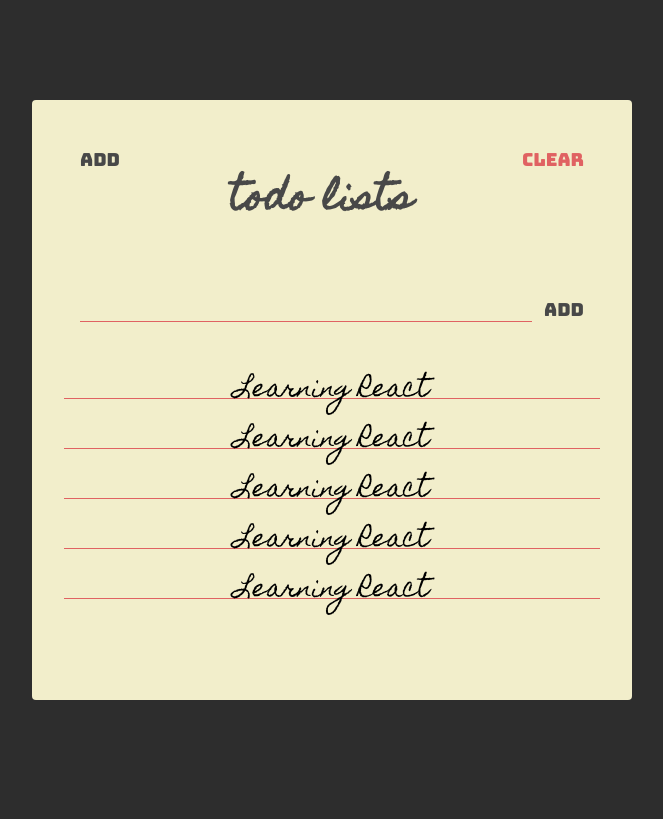
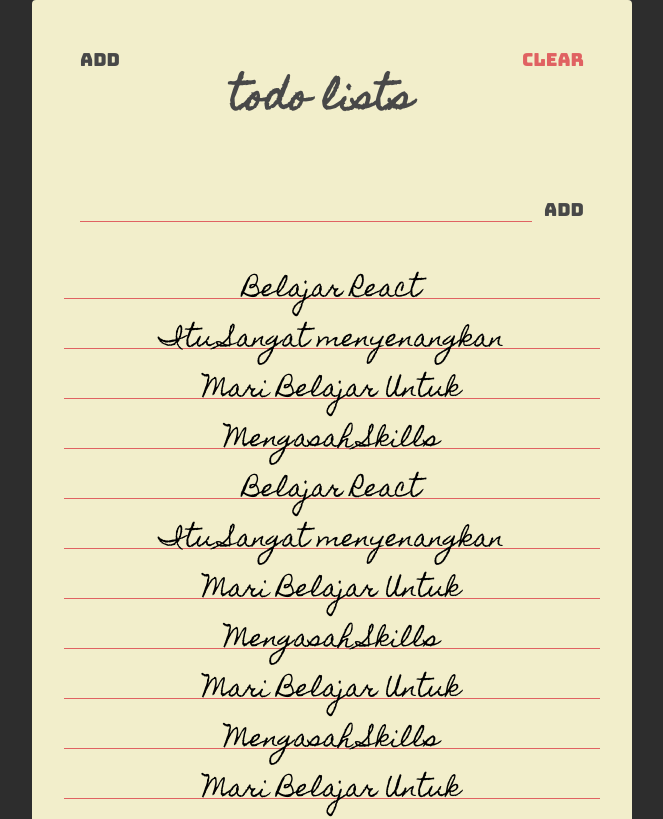
Before and after one commit to Pandoedo/React-TodoList, a React (Create React App) app: page / in a window 1280 px wide. Shown: the top 819 px of the page, without its empty margins (308-971 px from the left). Built offline with nearby package versions, Linux system fonts and the light colour scheme.

Commit message:
membuat pages dan component todo

```diff
--- a/src/App.js
+++ b/src/App.js
@@ -1,40 +1,7 @@
 import React from "react";
 import "./styles.css";
-import Paper from "./components/Paper";
+import TodoList from "./pages/TodoList";
 
 export default function App() {
-  return (
-    <Paper>
-      <section className="header">
-        <button className="header-btn main-black-color">Add</button>
-        <h1 className="header-title">Todo Lists</h1>
-        <button className="header-btn main-red-color">Clear</button>
-      </section>
-
-      <section className="add">
-        <form className="add-form">
-          <input type="text" className="add-input" />
-          <button className="add-btn main-black-color">Add</button>
-        </form>
-      </section>
-
-      <section className="todos">
-        <div className="todo">
-          <span className="todo-text">Learning React</span>
-        </div>
-        <div className="todo">
-          <span className="todo-text">Learning React</span>
-        </div>
-        <div className="todo">
-          <span className="todo-text">Learning React</span>
-        </div>
-        <div className="todo">
-          <span className="todo-text">Learning React</span>
-        </div>
-        <div className="todo">
-          <span className="todo-text">Learning React</span>
-        </div>
-      </section>
-    </Paper>
-  );
+  return <TodoList />;
 }
--- a/src/components/Header.jsx
+++ b/src/components/Header.jsx
@@ -0,0 +1,13 @@
+import React from "react";
+
+const Header = () => {
+  return [
+    <section className="header">
+      <button className="header-btn main-black-color">Add</button>
+      <h1 className="header-title">Todo Lists</h1>
+      <button className="header-btn main-red-color">Clear</button>
+    </section>
+  ];
+};
+
+export default Header;
--- /dev/null
+++ b/src/components/Todo.jsx
@@ -0,0 +1,18 @@
+import React from "react";
+import PropTypes from "prop-types";
+
+const Todo = (props) => {
+  return [
+    <section className="todos">
+      <div className="todo">
+        <span className="todo-text">{props.text}</span>
+      </div>
+    </section>
+  ];
+};
+
+Todo.PropTypes = {
+  text: PropTypes.string.isRequired
+};
+
+export default Todo;
--- a/src/components/TodoForm.jsx
+++ b/src/components/TodoForm.jsx
@@ -0,0 +1,14 @@
+import React from "react";
+
+const TodoForm = () => {
+  return [
+    <section className="add">
+      <form className="add-form">
+        <input type="text" className="add-input" />
+        <button className="add-btn main-black-color">Add</button>
+      </form>
+    </section>
+  ];
+};
+
+export default TodoForm;
--- a/src/components/Todos.jsx
+++ b/src/components/Todos.jsx
@@ -0,0 +1,101 @@
+import React from "react";
+import Todo from "./Todo";
+
+const Todos = () => {
+  const todos = [
+    {
+      text: "Belajar React"
+    },
+    {
+      text: "Itu Sangat menyenangkan"
+    },
+    {
+      text: "Mari Belajar Untuk"
+    },
+    {
+      text: "Mengasah Skills"
+    },
+    {
+      text: "Belajar React"
+    },
+    {
+      text: "Itu Sangat menyenangkan"
+    },
+    {
+      text: "Mari Belajar Untuk"
+    },
+    {
+      text: "Mengasah Skills"
+    },
+    {
+      text: "Mari Belajar Untuk"
+    },
+    {
+      text: "Mengasah Skills"
+    },
+    {
+      text: "Mari Belajar Untuk"
+    },
+    {
+      text: "Mengasah Skills"
+    },
+    {
+      text: "Mari Belajar Untuk"
+    },
+    {
+      text: "Mengasah Skills"
+    },
+    {
+      text: "Belajar React"
+    },
+    {
+      text: "Itu Sangat menyenangkan"
+    },
+    {
+      text: "Mari Belajar Untuk"
+    },
+    {
+      text: "Mengasah Skills"
+    },
+    {
+      text: "Belajar React"
+    },
+    {
+      text: "Itu Sangat menyenangkan"
+    },
+    {
+      text: "Mari Belajar Untuk"
+    },
+    {
+      text: "Mengasah Skills"
+    },
+    {
+      text: "Mari Belajar Untuk"
+    },
+    {
+      text: "Mengasah Skills"
+    },
+    {
+      text: "Mari Belajar Untuk"
+    },
+    {
+      text: "Mengasah Skills"
+    },
+    {
+      text: "Mari Belajar Untuk"
+    },
+    {
+      text: "Mengasah Skills"
+    }
+  ];
+
+  return (
+    <section className="todos">
+      {todos.map((todo) => {
+        return <Todo text={todo.text} />;
+      })}
+    </section>
+  );
+};
+
+export default Todos;
--- /dev/null
+++ b/src/pages/TodoList.jsx
@@ -0,0 +1,18 @@
+import React from "react";
+
+import Paper from "../components/Paper";
+import Header from "../components/Header";
+import TodoForm from "../components/TodoForm";
+import Todos from "../components/Todos";
+
+const TodoList = () => {
+  return [
+    <Paper>
+      <Header />
+      <TodoForm />
+      <Todos />
+    </Paper>
+  ];
+};
+
+export default TodoList;
--- a/src/styles.css
+++ b/src/styles.css
@@ -25,7 +25,7 @@
   align-content: center;
   align-items: center;
   background-color: #2d2d2d;
-  height: 100vh;
+  height: 100%;
 }
 
 body,
@@ -38,7 +38,7 @@
 
 .container {
   width: 600px;
-  height: 600px;
+  height: 100%;
   background-color: #f2eecb;
   border-radius: 4px;
   padding: 32px;
@@ -123,13 +123,14 @@
 .todos {
   display: flex;
   flex-direction: column;
+  min-height: 50px;
 }
 
 .todo {
   position: relative;
-  flex: auto;
+  flex: 1 0 auto;
   text-align: center;
-  min-height: 34px;
+  max-height: 34px;
   margin: 16px 0 0;
   font-family: "Homemade Apple", sans-serif;
   font-size: 24px;
@@ -137,6 +138,8 @@
 }
 
 .todo-text {
+  width: 100%;
+  height: 50px;
   position: absolute;
   left: 50%;
   transform: translate(-50%);
```
